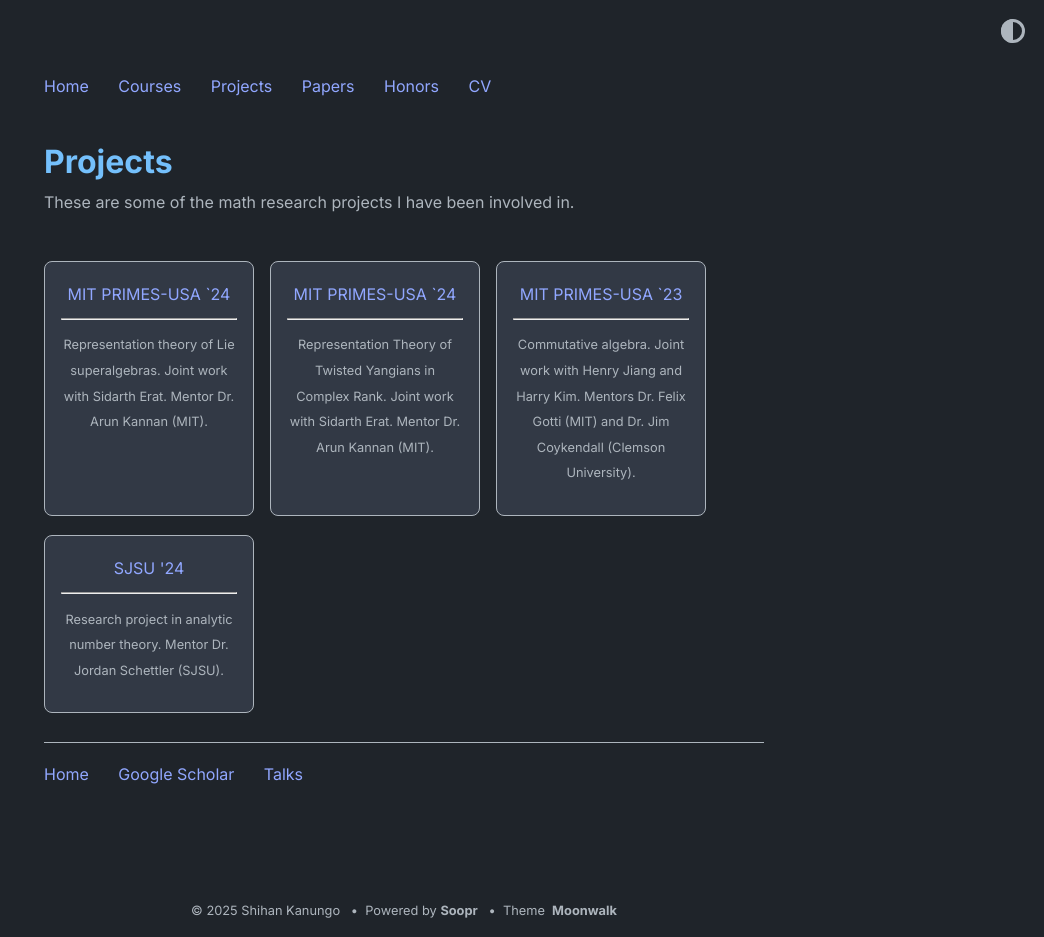
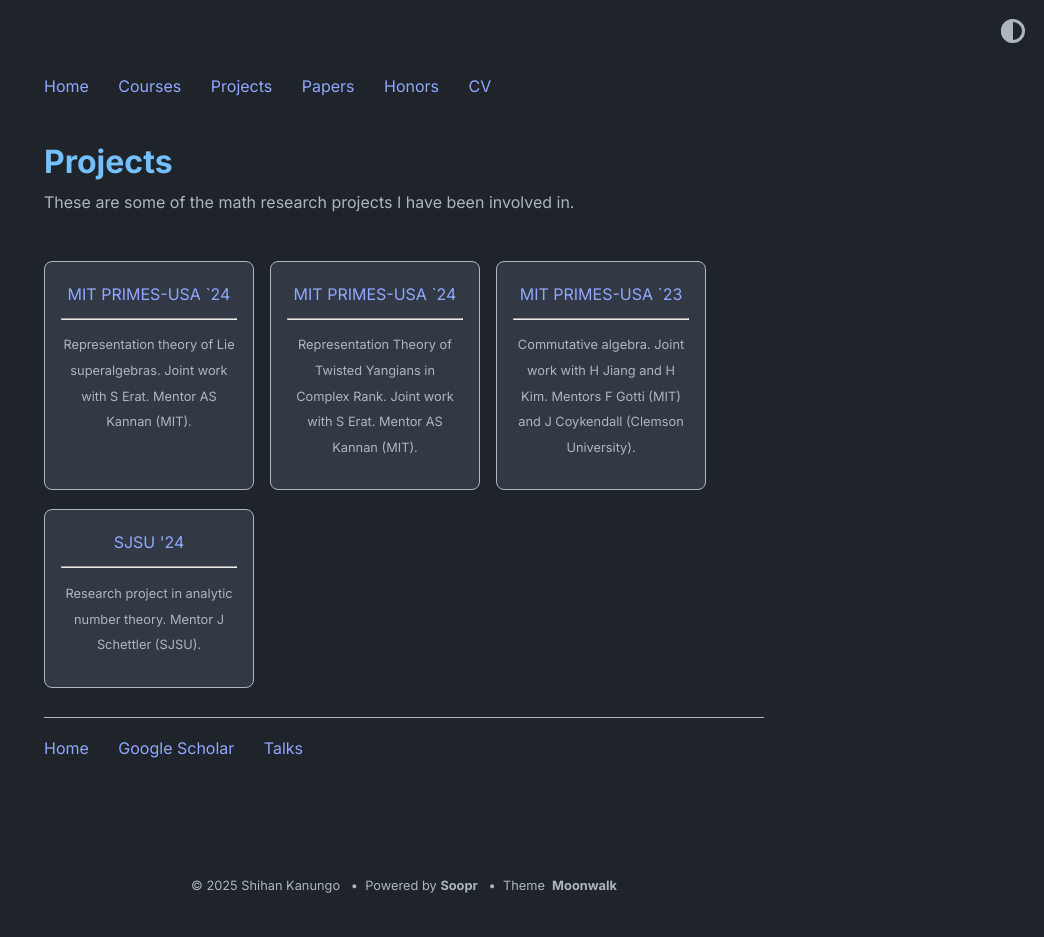
Before and after one commit to shihankanungo/shihankanungo.github.io, a Jekyll site: the page built from projects.md, in a window 1280 px wide. Shown: the whole page, without its empty margins (236-1280 px from the left). Built offline with Jekyll 4.4.1, drawn with Linux system fonts in a browser that asks for light colours; after the commit the page ends 911 px from its top, so only the background shows below that.

Commit message:
Update home.yml

```diff
--- a/_data/home.yml
+++ b/_data/home.yml
@@ -23,19 +23,19 @@ navbar_entries:
 project_entries:
   - title: MIT PRIMES-USA `24
     url: https://arxiv.org/pdf/2409.02422
-    desc: Representation theory of Lie superalgebras. Joint work with Sidarth Erat. Mentor Dr. Arun Kannan (MIT).
+    desc: Representation theory of Lie superalgebras. Joint work with S Erat. Mentor AS Kannan (MIT).
 
   - title: MIT PRIMES-USA `24
     url: https://arxiv.org/pdf/1805.11639
-    desc: Representation Theory of Twisted Yangians in Complex Rank. Joint work with Sidarth Erat. Mentor Dr. Arun Kannan (MIT).
+    desc: Representation Theory of Twisted Yangians in Complex Rank. Joint work with S Erat. Mentor AS Kannan (MIT).
 
   - title: MIT PRIMES-USA `23
     url: https://arxiv.org/pdf/2307.09645
-    desc: Commutative algebra. Joint work with Henry Jiang and Harry Kim. Mentors Dr. Felix Gotti (MIT) and Dr. Jim Coykendall (Clemson University).
+    desc: Commutative algebra. Joint work with H Jiang and H Kim. Mentors F Gotti (MIT) and J Coykendall (Clemson University).
 
   - title: SJSU '24
     url: https://arxiv.org/pdf/2410.07534
-    desc: Research project in analytic number theory. Mentor Dr. Jordan Schettler (SJSU).
+    desc: Research project in analytic number theory. Mentor J Schettler (SJSU).
 
 # old_project_entries:
 #   - title: Soopr
```
